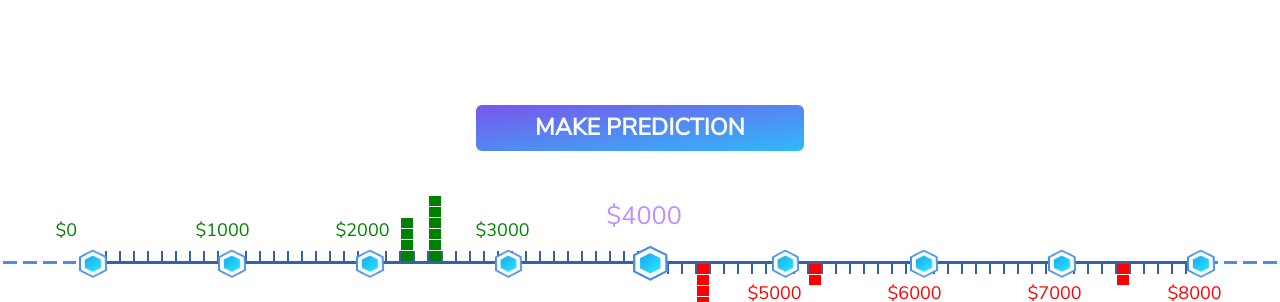
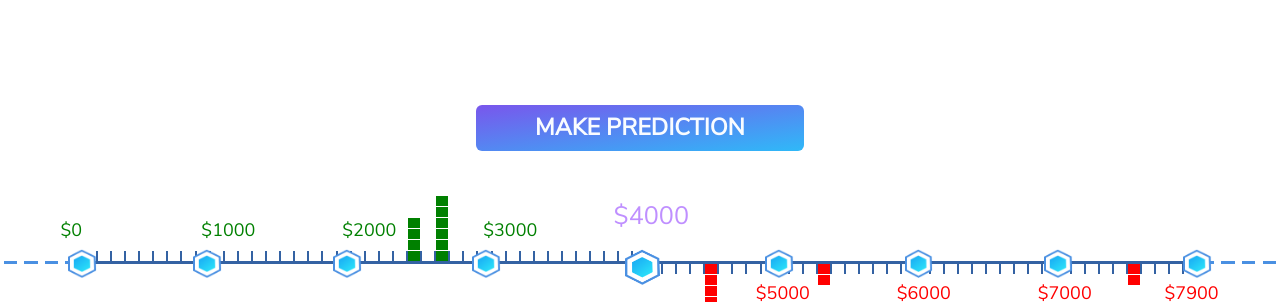
Before and after one commit to iamlofe/mini.github.io, a plain HTML site: page index.html in a window 1280 px wide. Shown: the part 348-650 px from the top of the page. Drawn offline with nearby package versions, Linux system fonts and the light colour scheme; a web font is replaced by a local one.

Commit message:
fix bugs

```diff
--- a/css/style.css
+++ b/css/style.css
@@ -669,7 +669,7 @@ h1 {
 }
 
 .content {
-	max-width: 1600px;
+	max-width: 1440px;
 	margin: 0 auto;
 }
 
--- a/index.html
+++ b/index.html
@@ -135,11 +135,11 @@
 						<br> Reward if you Win
 					</p>
 				</div>
-				<div class="your-prediction">
+				<div class="your-prediction" style="margin-top:40px;margin-bottom:10px;">
 					You always can see your current predictions in
 					<span class="bids-list">Bids List</span>
 
-					<div class="logo2">
+					<div class="logo2" style="margin-top:30px;margin-bottom:10px;">
 						<img src="img/logo.svg" alt="logo">
 					</div>
 		</footer>
@@ -408,6 +408,7 @@
 			}
 
 			.element1 {
+				box-sizing: border-box;
 
 				height: 3px;
 				width: 1.25vw;
@@ -422,11 +423,11 @@
 
 
 			.element {
-
+				box-sizing: border-box;
 				height: 3px;
-				width: 1.25vw;
-				margin-left: 3px;
-				margin-right: 3px;
+				width: 1.2vw;
+				margin-left: 0.1em;
+				margin-right: 0.1em;
 				padding-top: 0;
 				padding-bottom: 0;
 				background: #4A90E2;
@@ -434,6 +435,8 @@
 			}
 
 			.element13 {
+				box-sizing: border-box;
+
 				position: relative;
 				height: 10px;
 				width: 1.25vw;
@@ -441,7 +444,7 @@
 				margin-top: 0;
 				padding-top: 0;
 				padding-bottom: 0;
-				border: 2px solid #3462A3;
+				border: 0.1em solid #3462A3;
 				border-top: none;
 				border-bottom: none;
 				border-left: none;
--- a/js/line.js
+++ b/js/line.js
@@ -16,34 +16,54 @@
       where.appendChild(element);
     }
 
-    for (let i = 0; i <= 80; i++) {
+    for (let i = 0; i < 80; i++) {
       let element = document.createElement('div');
 
-      element.className = 'element1';
+      // if (i === 80 || i == 0) {
+      //   let img = document.createElement('img');
+      //   img.src = './img/Path.png';
+      //   img.style =
+      //     'height:0.8em;width:0.8em;z-index:4;position:absolute;top:-0.35em; ';
+      //   element.appendChild(img);
+      // }
+
+      if (i == 0 || i == 9 || i == 19 || i == 29) {
+        let img = document.createElement('img');
+        img.src = './img/Path.png';
+        img.style =
+          'height:0.8em;width:0.8em;z-index:4;position:absolute;top:-0.35em; left:-0.4em';
+        element.appendChild(img);
+      }
 
       if (i == 40) {
         let img = document.createElement('img');
         img.src = './img/Path.png';
         img.style =
-          'height:1.0em;width:1.0em;z-index:4;position:absolute;top:-0.45em';
+          'height:1em;width:1em;z-index:4;position:absolute;top:-0.35em; left:-0.4em';
         element.appendChild(img);
-        where.appendChild(element);
-        continue;
       }
 
-      if (i % 10 === 0 || i === 0) {
+      if (i == 49 || i == 59 || i == 69 || i == 79) {
         let img = document.createElement('img');
         img.src = './img/Path.png';
         img.style =
-          'height:0.8em;width:0.8em;z-index:4;position:absolute;top:-0.35em';
+          'height:0.8em;width:0.8em;z-index:4;position:absolute;top:-0.35em;';
         element.appendChild(img);
-
-        where.appendChild(element);
-
-        continue;
       }
 
       where.appendChild(element);
+
+      element.className = 'element1';
+
+      // if (i == 39) {
+      //   let img = document.createElement('img');
+      //   img.src = './img/Path.png';
+      //   img.style =
+      //     'height:1.0em;width:1.0em;z-index:4;position:absolute;top:-0.45em';
+      //   element.appendChild(img);
+      //   where.appendChild(element);
+      //   continue;
+      // }
     }
 
     for (let i = 0; i < 4; i++) {
@@ -61,7 +81,7 @@
       where.appendChild(element);
     }
 
-    for (let i = 0; i <= 80; i++) {
+    for (let i = 0; i < 80; i++) {
       let element = document.createElement('div');
 
       element.className = 'element13';
@@ -138,9 +158,9 @@
         });
 
         element.style =
-          'border: 2px solid #3462A3;border-top: none;border-bottom: none;border-left: none;';
+          'border: 0.06em solid #3462A3;border-top: none;border-bottom: none;border-left: none;';
 
-        if (i % 10 == 0 || i == 0) {
+        if (i % 10 == 0 || i == 0 || i == 79) {
           let price = document.createElement('div');
           price.innerText = '$' + i * 100;
           price.style =
@@ -167,7 +187,7 @@
       where.appendChild(element);
     }
 
-    for (let i = 0; i <= 80; i++) {
+    for (let i = 0; i < 80; i++) {
       let element = document.createElement('div');
 
       // element.addEventListener();
@@ -177,7 +197,7 @@
 
       if (i < 40) {
         element.style =
-          'border: 2px solid #3462A3;border-top: none;border-bottom: none;border-left: none;';
+          'border: 0.06em solid #3462A3;border-top: none;border-bottom: none;border-right: none;';
         let tooltip = document.createElement('div');
 
         element.addEventListener('mouseover', e => {
@@ -246,12 +266,14 @@
           tooltip.innerText = '';
           tooltip.style = 'display:none';
         });
-        if (i % 10 == 0 || i == 0) {
+        if (i % 10 == 0 || i == 0 || i == 79) {
           let price = document.createElement('div');
           price.innerText = '$' + i * 100;
           price.style =
             'color: green; 	font-size:0.5em; position:absolute; top:-30px; left:-1.3em';
           element.appendChild(price);
+          where.appendChild(element);
+          continue;
         }
       }
 
```
